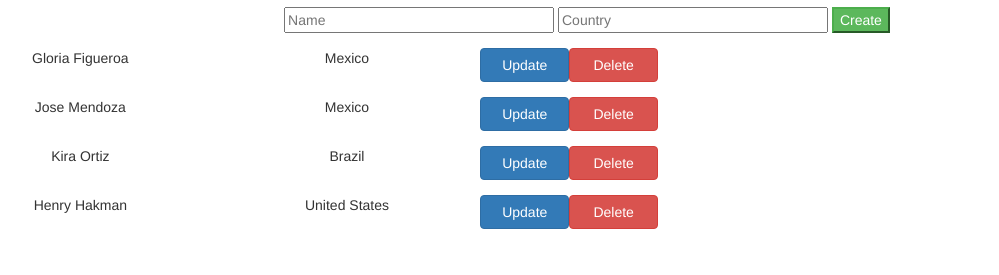
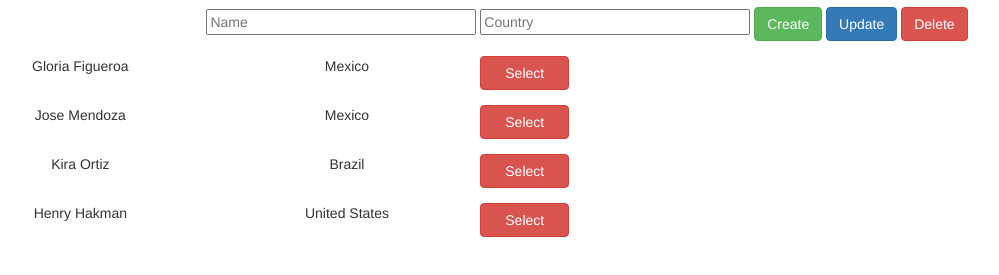
Before and after one commit to PabloMendozaxd/angularjs-crud, a website: page app/index.html in a window 1280 px wide. Shown: the part 83-358 px from the top of the page, without its empty margins (53-1052 px from the left). Drawn offline with nearby package versions, Linux system fonts and the light colour scheme.

Commit message:
Bug double user fix

```diff
--- a/app/user-list/user-list.component.js
+++ b/app/user-list/user-list.component.js
@@ -16,5 +16,17 @@ angular.
         self.name = '';
         self.country = '';
       };
+
+      self.selectUser=(user)=>{
+        self.name = user.name;
+        self.country = user.country;
+      };
+      // self.updateUser=(user)=>{
+      //   console.log(user)
+      //   self.name = user.name;
+      //   self.country = user.country;
+      //   console.log(self.users)
+      //   self.users.splice(self.users.indexOf(user), 1, { name: "modified", country: "modified" });
+      // };
     }
   });
--- a/app/user-list/user-list.template.html
+++ b/app/user-list/user-list.template.html
@@ -1,9 +1,11 @@
 <h1>User Information</h1>
 
-<form ng-submit="$ctrl.createUser()">
+<form>
   <input type="text" ng-model="$ctrl.name" size="30" placeholder="Name">
   <input type="text" ng-model="$ctrl.country" size="30" placeholder="Country">
-  <input class="btn-success" type="submit" value="Create">
+  <button class="btn btn-success" ng-click="$ctrl.createUser(user)">Create</button>
+  <button class="btn btn-primary" ng-click="$ctrl.updateUser(user)">Update</button>
+  <button class="btn btn-danger" ng-click="$ctrl.deleteUser(user)">Delete</button>
 </form>
 
 
@@ -11,7 +13,6 @@
   <li class="row" class="list-group-item" ng-repeat="user in $ctrl.users">
     <span class="col-md-3">{{user.name}}</span>
     <span class="col-md-3">{{user.country}}</span>
-    <button class="col-md-1 btn btn-primary" ng-click="$ctrl.editUser(user)">Update</button>
-    <button class="col-md-1 btn btn-danger" ng-click="$ctrl.editUser(user)">Delete</button>
+    <button class="col-md-1 btn btn-danger" ng-click="$ctrl.selectUser(user)">Select</button>
   </li>
 </ul>
```
